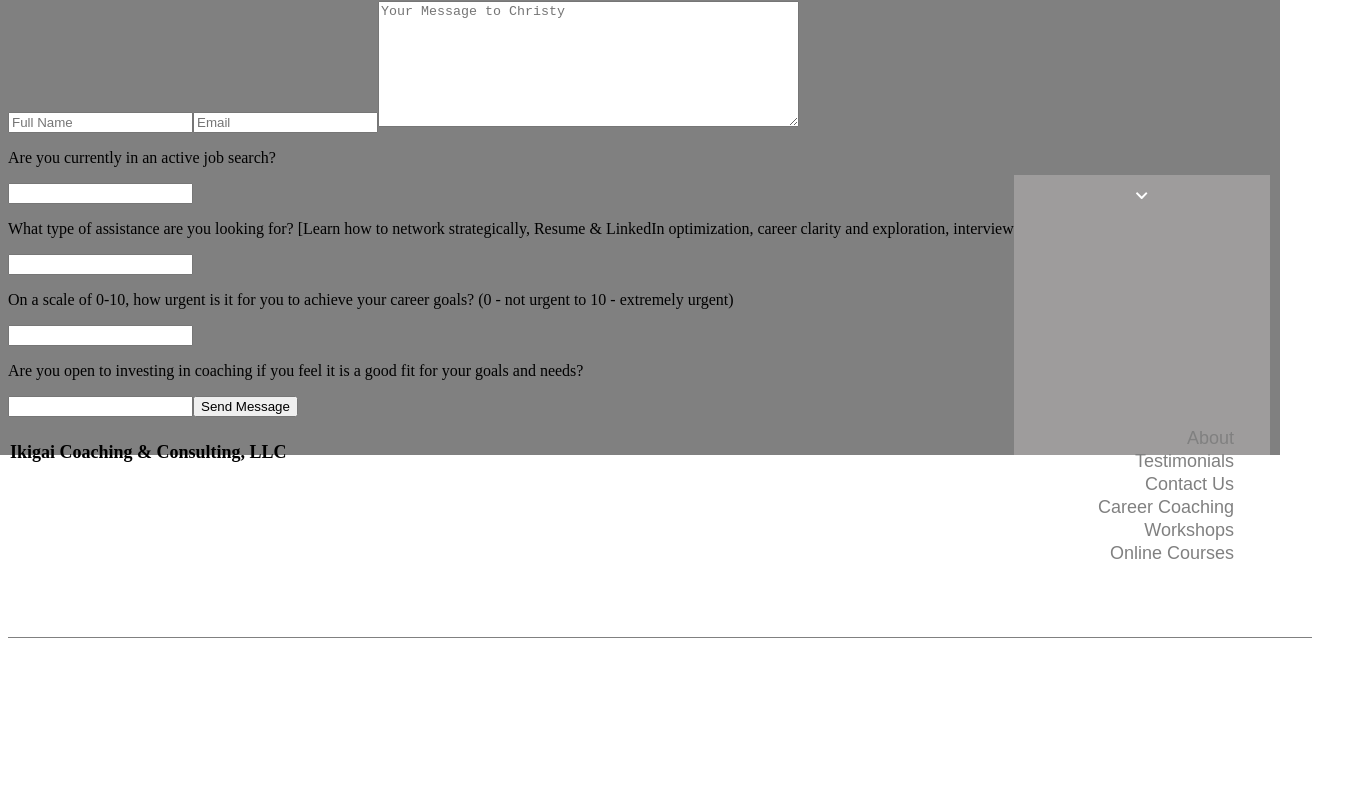
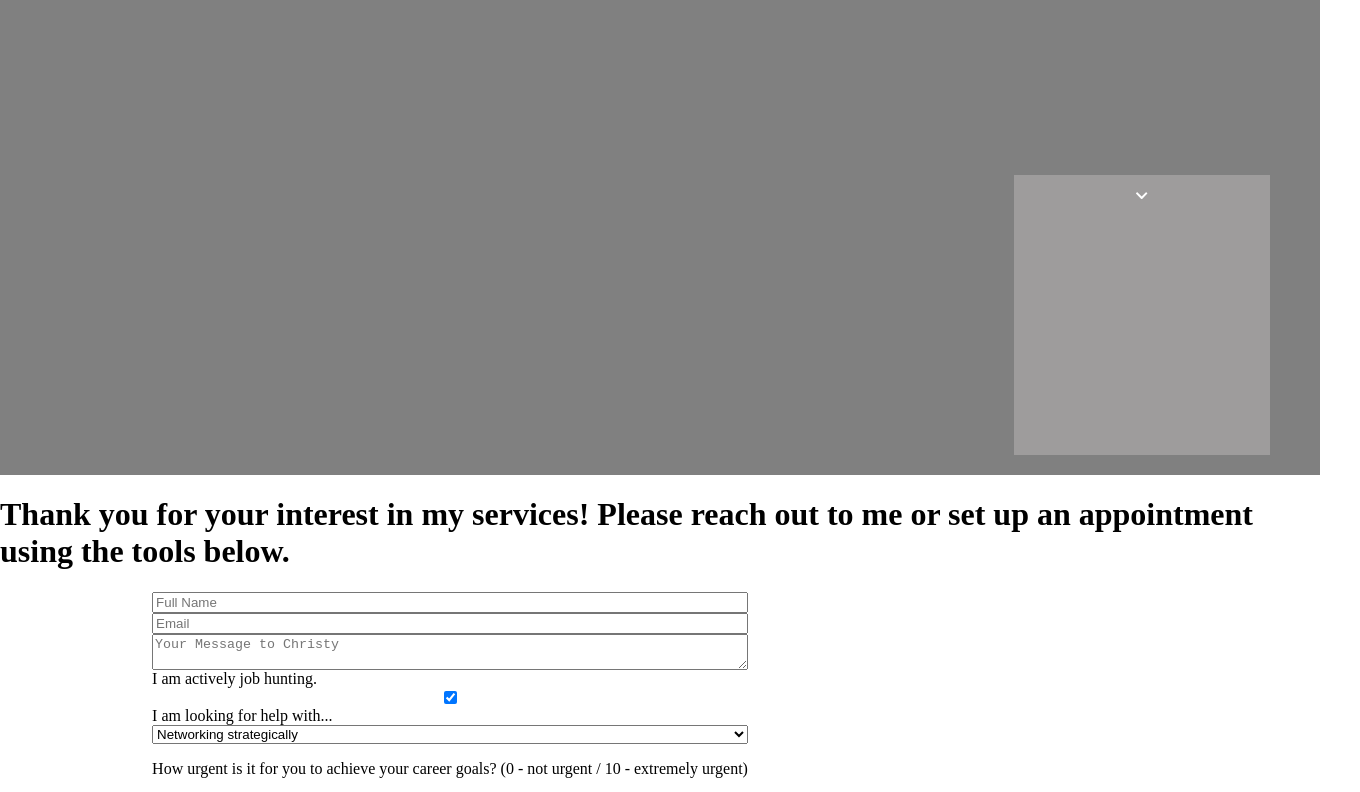
Before and after one commit to Ikigai-Coaching-Consulting-LLC/Ikigai-Coaching-Consulting-LLC, a Next.js app: page /contact in a window 1280 px wide. Shown: the part 345-1137 px from the top of the page, 1360 px wide, since content can reach past the window. Before the commit the page ends 991 px from the top, so only its background shows below. Built offline with nearby package versions, Linux system fonts and the light colour scheme.

Commit message:
adding updates to contact me page, adding section component to about me page and updating the section component to handle one typesOf prop

```diff
--- a/Components/BaseLayout.tsx
+++ b/Components/BaseLayout.tsx
@@ -6,13 +6,13 @@ import Footer from "./Footer";
 export default function({ children }: any)  {
 
     return(
-        <>
+        <div style={{position: "absolute", left:'0', top:'0'}}>
             <Navbar />
             <HeroImage />
             <main>{children}</main>
             <ChatBot />
             <Footer />
-        </>
+        </div>
 
     )
 }
--- /dev/null
+++ b/Components/ContactForm/index.ts
@@ -0,0 +1 @@
+export * from "./ContactForm"
--- a/Components/HeroImage/HeroImage.styles.tsx
+++ b/Components/HeroImage/HeroImage.styles.tsx
@@ -3,12 +3,8 @@ import * as style from '../../styles/GlobalVariables.styles'
 
 export const Wrapper = styled.div `
     width: 100vw;
-    height: 100%;
+    height: 100vh;
     border: '1px solid black';
     background-color: gray;
-    position: absolute;
-    top:0;
-    left:0;
-    z-index: -1;
-
+    padding: 10px 20px;
 `;
--- a/Components/Navbar/Navbar.styles.tsx
+++ b/Components/Navbar/Navbar.styles.tsx
@@ -4,6 +4,9 @@ export const Wrapper = styled.div `
     width: 100%;
     height: 200px;
     background-color: transparent;
+    position:absolute;
+    top: 0;
+    left:0;
     display: grid;
     grid-auto-flow: column;
     padding: 10px 20px;
--- a/components/ContactForm/ContactForm.style.tsx
+++ b/components/ContactForm/ContactForm.style.tsx
@@ -0,0 +1,10 @@
+import styled from "styled-components";
+
+export const Form = styled.form `
+    display:grid;
+    align-content: center;
+    justify-content: center;
+    width: 900px;
+
+
+`
--- a/components/ContactForm/ContactForm.tsx
+++ b/components/ContactForm/ContactForm.tsx
@@ -1,5 +1,7 @@
 import React from "react";
 import emailjs from "emailjs-com"
+
+import { Form } from './ContactForm.style'
 
 export const ContactForm = () => {
 
@@ -16,24 +18,41 @@ export const ContactForm = () => {
     };
 
     return (
-        <form onSubmit={sendEmail}>
+        <Form onSubmit={sendEmail}>
             <input type="text" placeholder="Full Name" name="name" required/>
             <input type="email" placeholder="Email" name="email" required/>
-            <textarea cols={50} rows={8} placeholder="Your Message to Christy" name="message" required/>
-            <label htmlFor="question_one"></label>
-            <p>Are you currently in an active job search?</p>
-            <input type="text" id="question_one" name="question_one_answer" required/>
-            <label htmlFor="question_two"></label>
-            <p>What type of assistance are you looking for? [Learn how to network strategically, Resume & LinkedIn optimization, career clarity and exploration, interview techniques, and/or salary negotiation]</p>
-            <input type="text" id="question_two" name="question_two_answer" required/>
+            <textarea placeholder="Your Message to Christy" name="message" required/>
+            <label htmlFor="question_one">I am actively job hunting.</label>
+            <input type="checkbox" id="question_one" name="question_one_answer" required checked/>
+            <label htmlFor="question_two">I am looking for help with...</label>
+            <select id="question_two" name="question_two_answer" required>
+                <option value='Network Strategy'>
+                    Networking strategically
+                </option>
+                <option value='Resume/LinkedIn'>
+                    Resume/LinkedIn optimization
+                </option>
+                <option value='Career Clarity'>
+                    Career Clarity
+                </option>
+                <option value='Interview Techniques'>
+                    Interview Techniques
+                </option>
+                <option value='Salary Negotiation'>
+                    Salary Negotiation
+                </option>
+            </select>
             <label htmlFor="question_three"></label>
-            <p>On a scale of 0-10, how urgent is it for you to achieve your career goals? (0 - not urgent to 10 - extremely urgent)</p>
-            <input type="text" id="question_three" name="question_three_answer" required/>
-            <label htmlFor="question_four"></label>
-            <p>Are you open to investing in coaching if you feel it is a good fit for your goals and needs?</p>
-            <input type="text" id="question_four" name="question_four_answer" required/>
+            <p>How urgent is it for you to achieve your career goals? (0 - not urgent / 10 - extremely urgent)</p>
+            <input type="number" id="question_three" name="question_three_answer" required min='0' max='10' step="0.5"/>
+            <output></output>
+            <label htmlFor="question_four">Are you open to investing in coaching if you feel it is a good fit for your goals and needs?</label>
+            <select id="question_four" name="question_four_answer" required>
+                <option value='Yes' >Yes</option>
+                <option value='No'>No</option>
+            </select>
             <input type="submit" value="Send Message"/>
-        </form>
+        </Form>
     )
 
 }
--- a/components/Section/Section.tsx
+++ b/components/Section/Section.tsx
@@ -3,8 +3,7 @@ import React from "react";
 interface SectionProps {
     header?: string,
     subHeader?: string,
-    typesOfCourses?: TypesOf[],
-    typesOfWorkshops?: string[],
+    typesOf?: any[],
     children?: React.ReactNode
 }
 
@@ -14,19 +13,24 @@ interface TypesOf {
 }
 
 export const Section = (props: SectionProps) => {
+
+    const data = props.typesOf
     return (
         <>
             <h1>{props.header}</h1>
-            {props.typesOfCourses?.map((object, index) => {
+            {data?.map((object, index) => {
+                if(typeof object === 'string'){
+                    return(
+                        <div key={index}>{object}
+                        </div>
+                    )
+                }
                 return (
                     <div key={index}>{object.course}:
                         {object.description}
                     </div>
                 )
             })}
-            {props.typesOfWorkshops?.map((workshop, index) => {
-                return <div key={index}>{workshop}</div>
-            })}
             {props.children && <>{props.children}</>}
         </>
     )
--- a/package.json
+++ b/package.json
@@ -6,7 +6,8 @@
     "dev": "next dev",
     "build": "next build",
     "start": "next start",
-    "lint": "next lint"
+    "lint": "next lint",
+    "deploy": "gh-pages -d dist"
   },
   "dependencies": {
     "emailjs-com": "^3.2.0",
@@ -23,6 +24,7 @@
     "babel-plugin-styled-components": "^2.0.7",
     "eslint": "8.22.0",
     "eslint-config-next": "12.2.5",
+    "gh-pages": "^4.0.0",
     "typescript": "^4.8.2"
   }
 }
--- a/pages/courses.tsx
+++ b/pages/courses.tsx
@@ -20,7 +20,7 @@ const CoursesPage = () => {
     return (
         <Wrapper>
             <h1>Online Courses</h1>
-            <Section header={onlineCourseData.header} subHeader={onlineCourseData.subHeader} typesOfCourses={typesOfCourses}/>
+            <Section header={onlineCourseData.header} subHeader={onlineCourseData.subHeader} typesOf={typesOfCourses}/>
         </Wrapper>
     )
 }
--- a/pages/workshops.tsx
+++ b/pages/workshops.tsx
@@ -14,7 +14,7 @@ const WorkshopPage = () => {
     return (
         <Wrapper>
             <h1>Workshops</h1>
-            <Section header={workshopData.header} subHeader={workshopData.subHeader} typesOfWorkshops={workshopData.typesOfWorkshops}/>
+            <Section header={workshopData.header} subHeader={workshopData.subHeader} typesOf={workshopData.typesOfWorkshops}/>
         </Wrapper>
     )
 }
--- a/styles/Home.styles.tsx
+++ b/styles/Home.styles.tsx
@@ -1,12 +1,9 @@
 import styled from "styled-components";
 
-export const Wrapper = styled.div`
-    width: 100%;
+export const Wrapper = styled.div `
+    font: white;
+`
 
-    @media (max-width: 1300px) {
-        width: 100%;
-    }
-`
 
 export const Header = styled.h2 `
     font-weight: 600;
```
Also changed, not shown: pages/about.tsx (+3 -6 lines), 2 other files (tests, documents, lock files or other folders).
